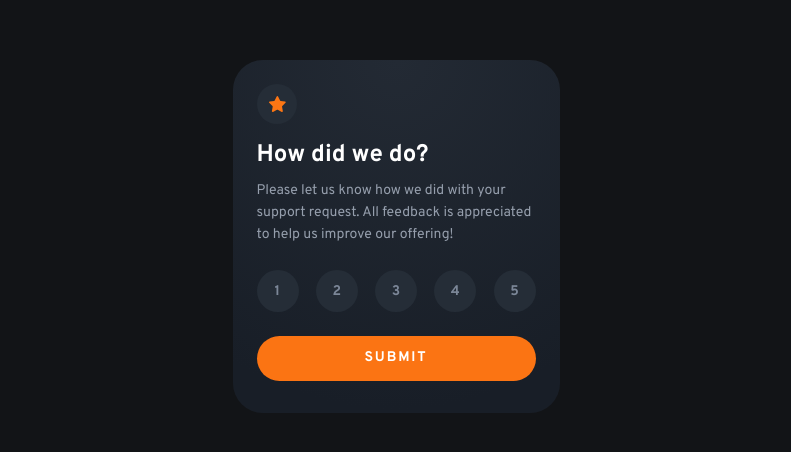
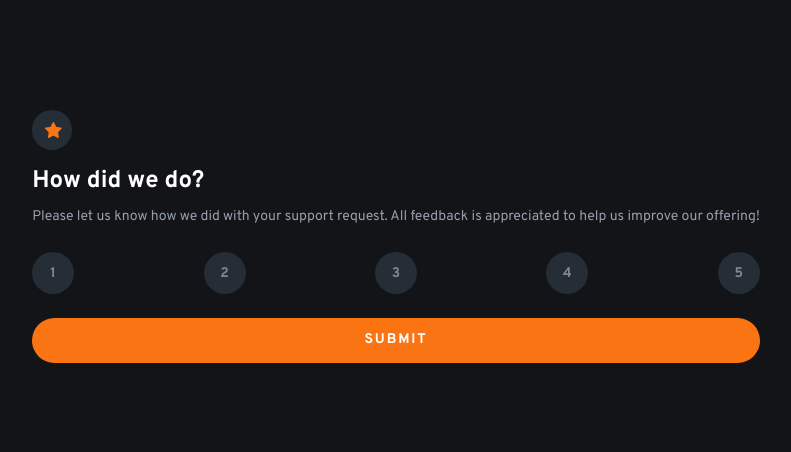
Before and after one commit to iamindika/interactive-rating-component, a React (Vite) app: page / in a window 1280 px wide. Shown: the part 164-616 px from the top of the page, without its empty margins (244-1035 px from the left). Built offline with nearby package versions, Linux system fonts and the light colour scheme.

Commit message:
modify selected prop to be optional and modify main class name

```diff
--- a/src/components/Rating.jsx
+++ b/src/components/Rating.jsx
@@ -4,8 +4,8 @@ import PropTypes from "prop-types";
 
 const RATING_OPTIONS = [1, 2, 3, 4, 5];
 
-const Rating = ({ selected, onClick }) => (
-  <main className="main">
+const Rating = ({ selected, onClick, onSubmit }) => (
+  <main className="main-rating">
     <div className="icon-wrapper">
       <img
         className="icon"
@@ -33,13 +33,17 @@ const Rating = ({ selected, onClick }) => (
       ))}
     </ul>
 
-    <button className="btn">Submit</button>
+    <button
+      className="btn"
+      onClick={onSubmit}
+    >Submit</button>
   </main>
 );
 
 Rating.propTypes = {
-  selected: PropTypes.number.isRequired,
-  onClick: PropTypes.func.isRequired
+  selected: PropTypes.number,
+  onClick: PropTypes.func.isRequired,
+  onSubmit: PropTypes.func.isRequired
 }
 
 export default Rating;
```
